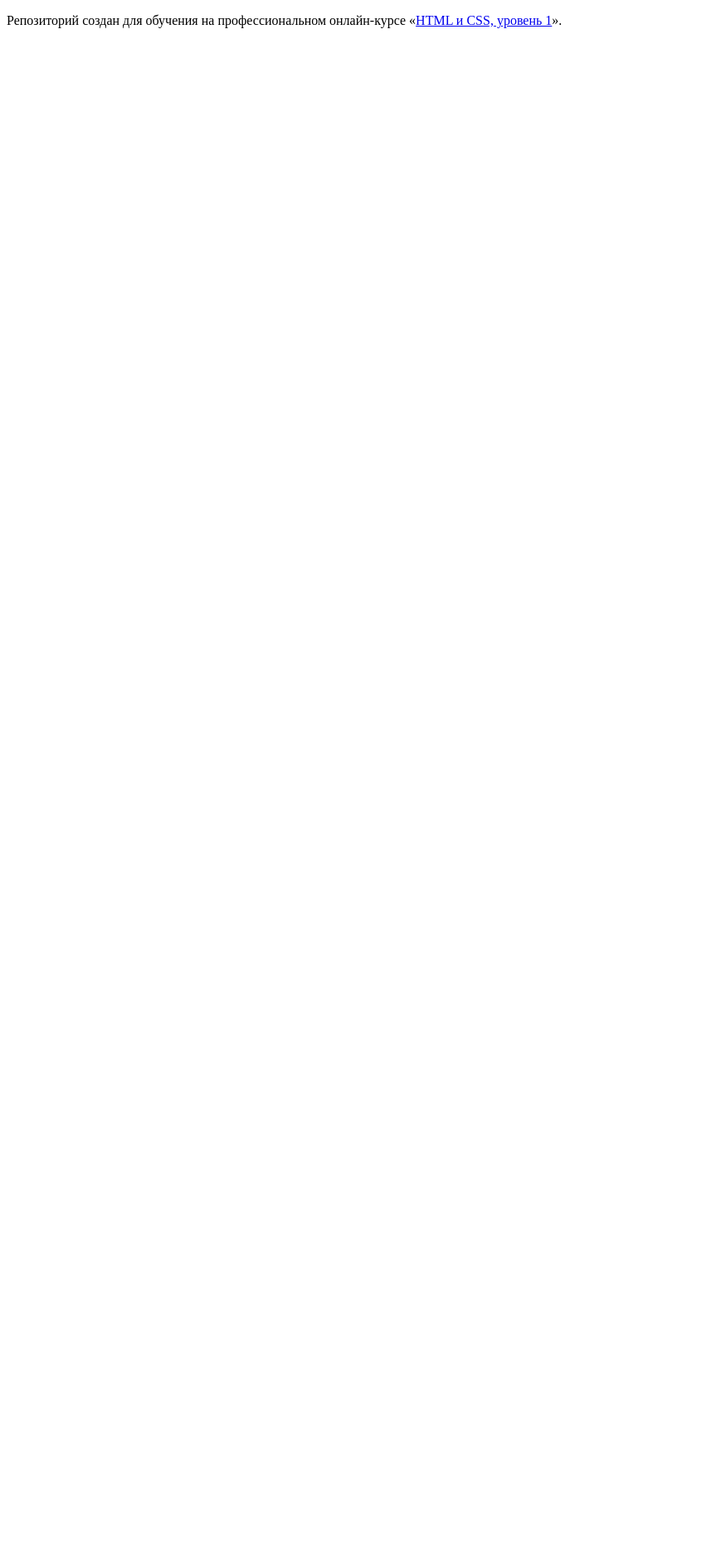
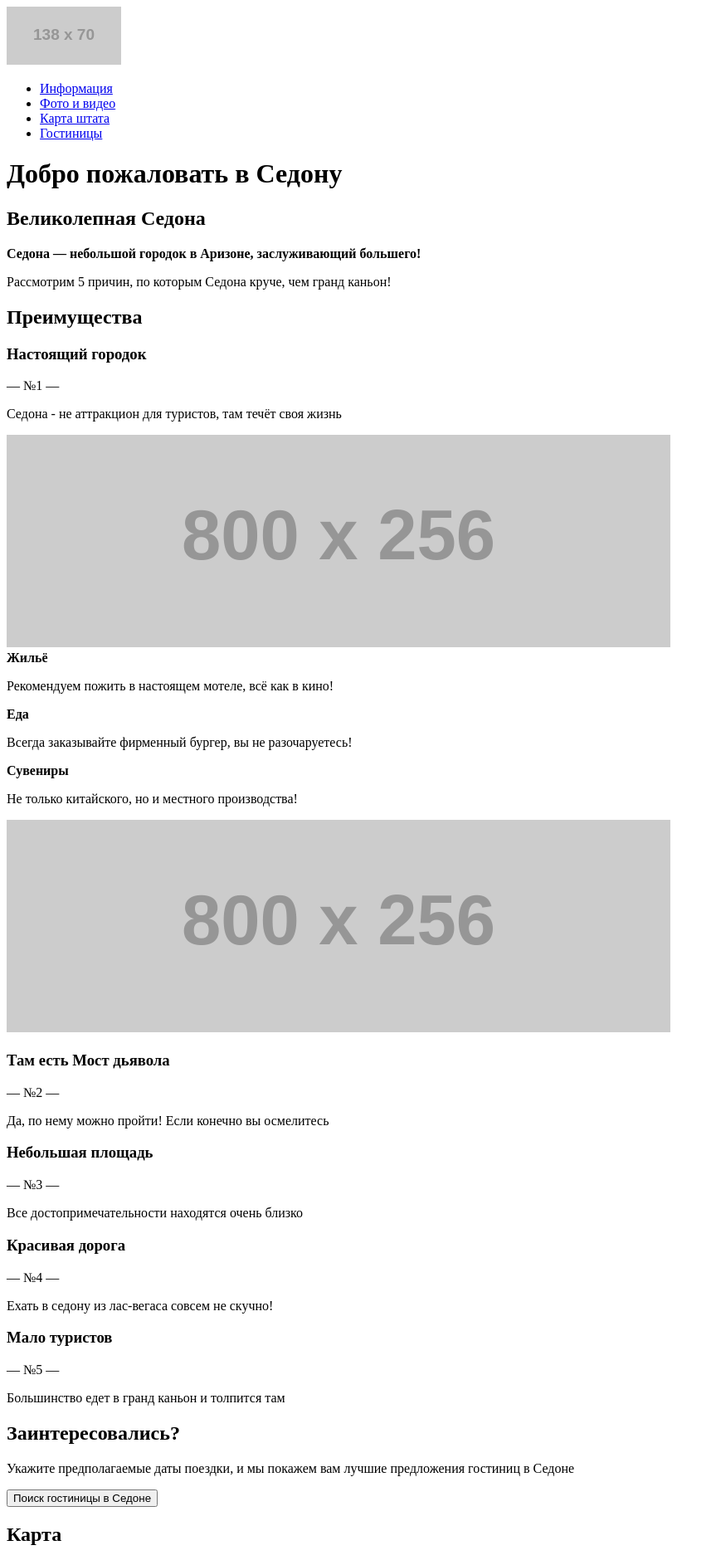
Before and after one commit to Freudehoff/1364755-sedona-29, a plain HTML site: page index.html in a window 1280 px wide. Shown: the top 1880 px of the page at 83% size, without its empty margins (0-863 px from the left). Before the commit the page ends 800 px from the top, so only its background shows below. Drawn offline with Linux system fonts and the light colour scheme; placeholder pictures from the web are drawn by us.

Commit message:
Разметка главной страницы

```diff
--- a/index.html
+++ b/index.html
@@ -2,11 +2,146 @@
 <html lang="ru">
   <head>
     <meta charset="utf-8">
-    <title>HTML Academy: Седона</title>
+    <title>Добро пожаловать в Седону</title>
   </head>
   <body>
 
-    <p>Репозиторий создан для обучения на профессиональном онлайн‑курсе «<a href="https://htmlacademy.ru/intensive/htmlcss">HTML и CSS, уровень 1</a>».</p>
+    <header>
+
+      <nav>
+        <a>
+          <img src="https://via.placeholder.com/138x70" width="138" height="70" alt="Логотип сайта города Седона">
+        </a>
+        <ul>
+          <li>
+            <a href="#">Информация</a>
+          </li>
+          <li>
+            <a href="#">Фото и видео</a>
+          </li>
+          <li>
+            <a href="#">Карта штата</a>
+          </li>
+          <li>
+            <a href="hotels.html">Гостиницы</a>
+          </li>
+        </ul>
+      </nav>
+
+    </header>
+<!--Конец шапки-->
+    <main>
+
+      <h1>Добро пожаловать в Седону</h1>
+
+      <section>
+        <h2>Великолепная Седона</h2>
+        <strong>Седона — небольшой городок в Аризоне, заслуживающий большего!</strong>
+        <p>Рассмотрим 5 причин, по которым Седона круче, чем гранд каньон!</p>
+      </section>
+
+      <section>
+
+        <h2>Преимущества</h2>
+
+        <div>
+          <h3>Настоящий городок</h3>
+          <p>— №1 —</p>
+          <p>Седона - не аттракцион для туристов, там течёт своя жизнь</p>
+        </div>
+
+        <div>
+          <img src="https://via.placeholder.com/800x256" width="800" height="256" alt="Фото города">
+        </div>
+
+        <div>
+          <b>Жильё</b>
+          <p>Рекомендуем пожить в настоящем мотеле, всё как в кино!</p>
+        </div>
+        <div>
+          <b>Еда</b>
+          <p>Всегда заказывайте фирменный бургер, вы не разочаруетесь!</p>
+        </div>
+        <div>
+          <b>Сувениры</b>
+          <p>Не только китайского, но и местного производства!</p>
+        </div>
+
+        <div>
+          <img src="https://via.placeholder.com/800x256" width="800" height="256" alt="Фото моста дьявола">
+        </div>
+
+        <div>
+          <h3>Там есть Мост дьявола</h3>
+          <p>— №2 —</p>
+          <p>Да, по нему можно пройти! Если конечно вы осмелитесь</p>
+        </div>
+
+        <div>
+          <h3>Небольшая площадь</h3>
+          <p>— №3 —</p>
+          <p>Все достопримечательности находятся очень близко</p>
+        </div>
+
+        <div>
+          <h3>Красивая дорога</h3>
+          <p>— №4 —</p>
+          <p>Ехать в седону из лас-вегаса совсем не скучно!</p>
+        </div>
+
+        <div>
+          <h3>Мало туристов</h3>
+          <p>— №5 —</p>
+          <p>Большинство едет в гранд каньон и толпится там</p>
+        </div>
+
+      </section>
+
+      <section>
+        <h2>Заинтересовались?</h2>
+        <p>Укажите предполагаемые даты поездки, и мы покажем вам лучшие предложения гостиниц в Седоне</p>
+        <button type="button">Поиск гостиницы в Cедоне</button>
+      </section>
+
+      <section>
+        <h2>Карта</h2>
+        <img src="https://via.placeholder.com/1199x594" width="1199" height="594" alt="Карта">
+      </section>
+
+    </main>
+<!--Конец содержимого-->
+    <footer>
+
+      <section>
+        <h2>Контакты</h2>
+        <p>#VISITSEDONA</p>
+        Тел: <a href="tel:+74956660166">+7(495) 666-01-66</a>
+      </section>
+
+      <section>
+        <h2>Давайте дружить</h2>
+        <ul>
+          <li><a href="#">Твиттер</a></li>
+          <li><a href="#">Фейсбук</a></li>
+          <li><a href="#">Ютуб</a></li>
+        </ul>
+      </section>
+
+      <section>
+        <h2>Разработано</h2>
+        <p>
+          Website by
+          <a href="https://htmlacademy.ru/intensive/htmlcss">HTML Academy</a>
+        </p>
+      </section>
+
+    </footer>
+<!--Конец подвала-->
+    <section>
+      <h2>Поиск гостиницы</h2>
+      <!-- форма поиска -->
+      <button type="button">Найти</button>
+    </section>
 
   </body>
 </html>
```
